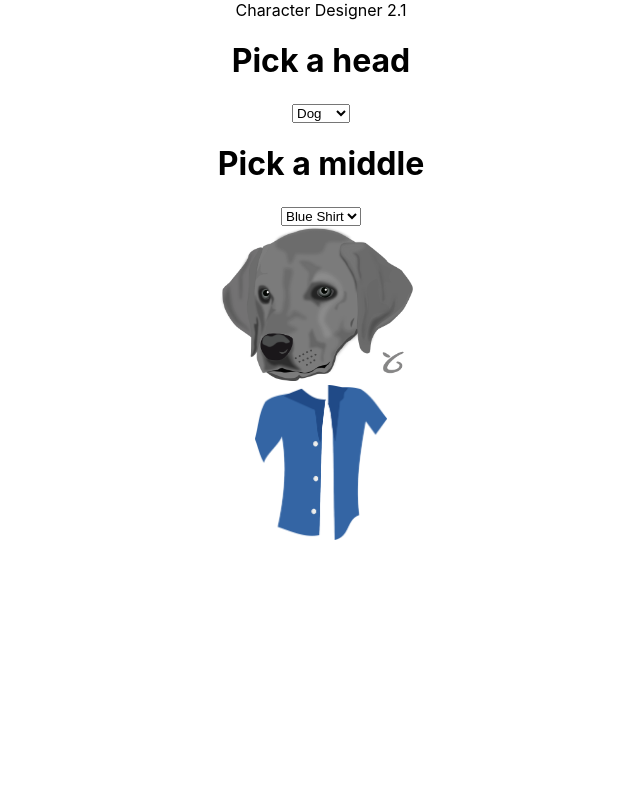
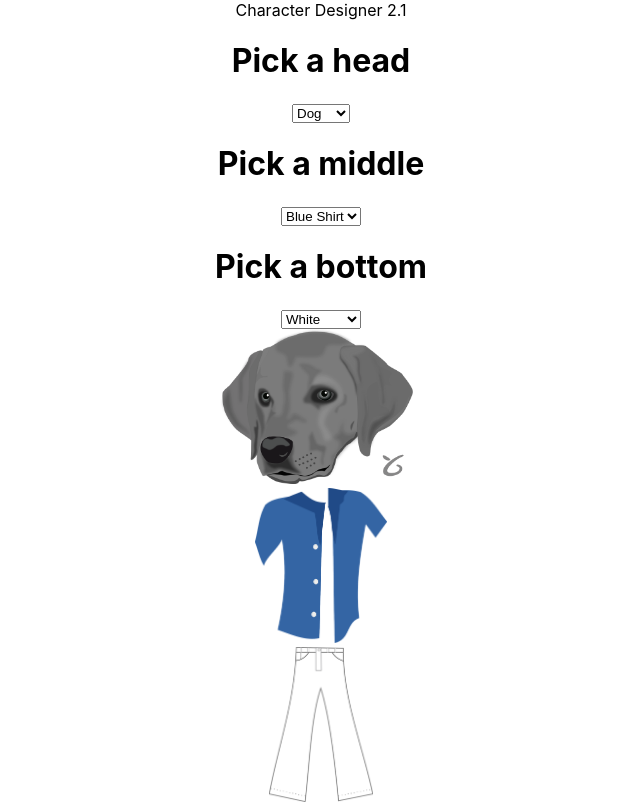
Before and after one commit to amanda-short/mod3-r-character-designer2, a React (Create React App) app: page / in a window 1280 px wide. Shown: the whole page, without its empty margins (319-959 px from the left). Built offline with nearby package versions, Linux system fonts and the light colour scheme.

Commit message:
bottom images and drop down added

```diff
--- a/src/Views/Main.js
+++ b/src/Views/Main.js
@@ -4,19 +4,22 @@ import './Main.css';
 import Select from '../components/Select/Select.js';
 import Head from '../components/Head/Head.js';
 import Middle from '../components/Middle/Middle.js';
+import Bottom from '../components/Bottom/Bottom.js';
 
 // add background //
 
 export default function Main() {
   const [head, setHead] = useState('dog');
   const [middle, setMiddle] = useState('blue');
+  const [bottom, setBottom] = useState('white');
 
   return (
     <main className="main">
       <div>
-        <Select {...{ head, setHead, middle, setMiddle }} />
+        <Select {...{ head, setHead, middle, setMiddle, bottom, setBottom }} />
         <Head {...{ head }} />
         <Middle {...{ middle }} />
+        <Bottom {...{ bottom }} />
       </div>
     </main>
   );
--- a/src/components/Bottom/Bottom.js
+++ b/src/components/Bottom/Bottom.js
@@ -0,0 +1,15 @@
+import React from 'react';
+
+import './Bottom.css';
+
+export default function Bottom(props) {
+  const classes = `${props.bottom}`;
+  return (
+    <div className={classes}>
+      <img
+        style={{ height: '155px' }}
+        src={`${process.env.PUBLIC_URL}/assets/pants-${props.bottom}.png`}
+      />
+    </div>
+  );
+}
--- a/src/components/Select/Select.js
+++ b/src/components/Select/Select.js
@@ -1,7 +1,7 @@
 import React from 'react';
 import './Select.css';
 
-export default function Select({ head, setHead, middle, setMiddle }) {
+export default function Select({ head, setHead, middle, setMiddle, bottom, setBottom }) {
   return (
     <div className="select">
       <h1>Pick a head</h1>
@@ -29,6 +29,19 @@ export default function Select({ head, setHead, middle, setMiddle }) {
         <option value="pink">Pink Shirt</option>
         <option value="red">Red Shirt</option>
       </select>
+
+      <h1>Pick a bottom</h1>
+      <select
+        value={bottom}
+        onChange={(e) => {
+          setBottom(e.target.value);
+        }}
+      >
+        <option value="blue">Jeans</option>
+        <option value="dog">Fancy</option>
+        <option value="leg">Giant Leg</option>
+        <option value="white">White</option>
+      </select>
     </div>
   );
 }
```
